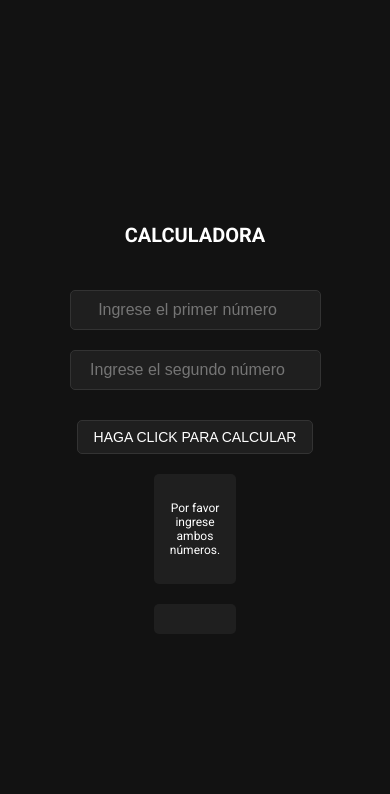
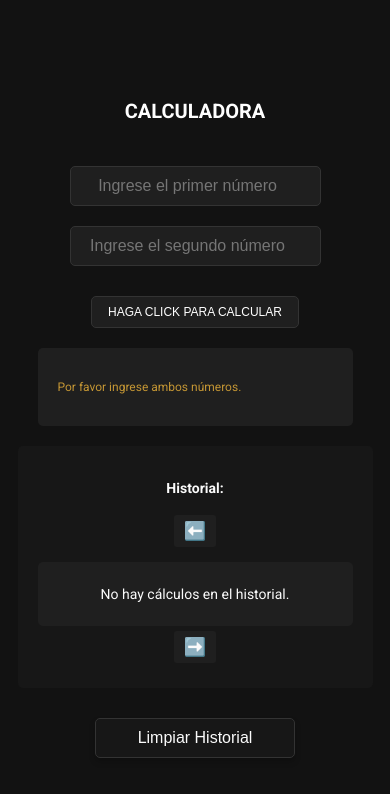
Before and after one commit to maximilianobt/tercerca_preEntrega-MaxmilianoBurelaTello, a plain HTML site: page index.html in a window 390 px wide. Both pictures are taken after a click on the button "HAGA CLICK PARA CALCULAR". Drawn offline with Linux system fonts and the light colour scheme.

Commit message:
tercerca_preEntrega-MaxmilianoBurelaTello

```diff
--- a/css/css.css
+++ b/css/css.css
@@ -16,6 +16,7 @@ body {
 h1 {
     color: #ffffff;
     text-align: center;
+    font-size: 28px;
 }
 
 /* Contenedor centrado para los inputs */
@@ -39,9 +40,10 @@ input {
     text-align: center;
 }
 
-button {
-    padding: 20px;
-    font-size: 18px;
+/* Botón calcular */
+button#calcular-btn {
+    padding: 15px 25px;
+    font-size: 16px;
     background-color: #1f1f1f;
     color: #ffffff;
     border: 1px solid #333333;
@@ -51,30 +53,100 @@ button {
     transition: background-color 0.3s;
 }
 
-button:hover {
+button#calcular-btn:hover {
     background-color: #333333;
 }
 
-/* Estilo de resultados y historial */
-#resultado, #historial {
+/* Estilo de resultados */
+#resultado {
     margin-top: 20px;
-    padding: 15px;
+    padding: 20px;
+    background-color: #1f1f1f;
+    color: #C49634; /* Color de texto de los resultados */
+    border-radius: 5px;
+    text-align: left; /* Alineación de texto a la izquierda */
+    width: 90%;
+    max-width: 400px;
+    display: none;
+    box-sizing: border-box;
+    font-size: 16px;
+}
+
+/* Estilo de historial */
+#historial {
+    margin-top: 20px;
+    padding: 20px;
+    background-color: #171717; /* Fondo de historial */
+    color: #FBFBFB; /* Color de texto de historial */
+    border-radius: 5px;
+    width: 90%;
+    max-width: 400px;
+    text-align: center;
+    display: flex;
+    flex-direction: column;
+    align-items: center;
+}
+
+#contenido-historial {
+    margin-top: 10px;
+    max-height: 300px; /* Altura máxima */
+    overflow-y: auto; /* Habilitar desplazamiento si el contenido excede el tamaño */
+    text-align: center; /* Centra el texto */
+    background-color: #1f1f1f;
+    border-radius: 5px;
+    padding: 10px;
+    width: 100%;
+    box-sizing: border-box; /* Asegura que el padding no sobresalga */
+    font-size: 14px; /* Ajuste de tamaño de fuente */
+    display: flex; /* Flexbox para centrar */
+    justify-content: center; /* Centra horizontalmente */
+    align-items: center; /* Centra verticalmente */
+}
+
+
+/* Estilo de los botones de navegación en el historial */
+button#prev, button#next {
     background-color: #1f1f1f;
     color: #ffffff;
-    border-radius: 5px;
-    text-align: center;
-    width: 15%;
-    max-width: 400px;
+    border: none;
+    font-size: 18px;
+    cursor: pointer;
+    margin: 5px;
+    padding: 5px 10px;
+    border-radius: 3px;
+    transition: background-color 0.3s;
 }
 
-/* Inicialmente ocultamos el resultado, pero mostramos el historial */
-#resultado {
-    display: none;
+button#prev:hover, button#next:hover {
+    background-color: #333333;
 }
 
-#historial {
-    display: block;
+/* Estilo del botón "Limpiar Historial" */
+#acciones-historial {
+    margin-top: 10px;
+    text-align: center;
+}
+
+button#limpiar-historial-btn {
+    padding: 10px 20px;
+    font-size: 16px;
+    background-color: #171717; /* Fondo oscuro */
+    color: #FBFBFB; /* Texto claro */
+    border: 1px solid #333333; /* Borde ligero */
+    cursor: pointer;
+    border-radius: 5px; /* Bordes redondeados */
     margin-top: 20px;
+    transition: background-color 0.3s, transform 0.2s;
+    box-shadow: 0 4px 6px rgba(0, 0, 0, 0.2); /* Sombra ligera */
+    text-align: center;
+    width: 200px; /* Ancho fijo para mejor alineación */
+}
+
+button#limpiar-historial-btn:hover {
+    background-color: #333333; /* Cambio de color al pasar el mouse */
+    color: #C49634; /* Texto dorado al pasar el mouse */
+    transform: scale(1.05); /* Efecto de ampliación */
+    box-shadow: 0 6px 8px rgba(0, 0, 0, 0.3); /* Sombra más intensa */
 }
 
 /* Media queries */
@@ -83,9 +155,9 @@ button:hover {
         font-size: 24px;
     }
 
-    button {
+    button#calcular-btn {
         padding: 10px 20px;
-        font-size: 16px;
+        font-size: 14px;
     }
 
     #resultado, #historial {
@@ -98,9 +170,9 @@ button:hover {
         font-size: 20px;
     }
 
-    button {
+    button#calcular-btn {
         padding: 8px 16px;
-        font-size: 14px;
+        font-size: 12px;
     }
 
     #resultado, #historial {
--- a/index.html
+++ b/index.html
@@ -18,8 +18,21 @@
 
     <button id="calcular-btn">HAGA CLICK PARA CALCULAR</button>
 
+    <!-- Resultado -->
     <div id="resultado"></div>
-    <div id="historial"></div>
+
+    <!-- Historial con flechas para navegar -->
+    <div id="historial">
+        <h3>Historial:</h3>
+        <button id="prev" onclick="navegarHistorial(-1)">⬅️</button>
+        <div id="contenido-historial"></div>
+        <button id="next" onclick="navegarHistorial(1)">➡️</button>
+    </div>
+
+    <!-- Botón para limpiar historial -->
+    <div id="acciones-historial">
+        <button id="limpiar-historial-btn">Limpiar Historial</button>
+    </div>
 
     <script src="js/script.js"></script>
 </body>
--- a/js/script.js
+++ b/js/script.js
@@ -1,68 +1,95 @@
-// Array para almacenar el historial de cálculos
+// Array para almacenar el historial de cálculos y el índice de navegación actual
 let historialCalculos = [];
+let indiceHistorial = 0;
 
-// Captura del botón y agregar un event listener
+// Carga inicial del historial desde localStorage
+document.addEventListener("DOMContentLoaded", () => {
+    const historialGuardado = JSON.parse(localStorage.getItem("historialCalculos")) || [];
+    historialCalculos = historialGuardado;
+    indiceHistorial = historialCalculos.length - 1; // Último cálculo
+    actualizarHistorial();
+});
+
+// Captura el botón de cálculo y agrega un event listener
 document.getElementById("calcular-btn").addEventListener("click", calcular);
+document.getElementById("limpiar-historial-btn").addEventListener("click", limpiarHistorial);
 
+// Función de cálculo
 function calcular() {
-    // Datos de entrada
     let numero1 = parseFloat(document.getElementById("numero1").value);
     let numero2 = parseFloat(document.getElementById("numero2").value);
 
-    // Entradas
     if (isNaN(numero1) || isNaN(numero2)) {
         mostrarResultado("<p>Por favor ingrese ambos números.</p>");
         return;
     }
 
-    // Operaciones
     let resultados = {
         id: historialCalculos.length + 1,
         suma: numero1 + numero2,
         resta: numero1 - numero2,
         multiplicacion: numero1 * numero2,
-        division: numero2 !== 0 ? (numero1 / numero2) : "Indefinido",
-        usuario: "UsuarioDemo" // Reemplazar con un nombre real si se requiere
+        division: numero2 !== 0 ? (numero1 / numero2) : "Indefinido"
     };
 
-    // Historial
     historialCalculos.push(resultados);
+    guardarEnLocalStorage();
+    indiceHistorial = historialCalculos.length - 1;
+    mostrarResultado(generarResultadoHTML(resultados));
+    actualizarHistorial();
+}
 
-    // Mostrar resultados
-    let resultadoHTML = `
-        <p><strong>Resultados del <p>cálculo #${resultados.id}:</p></strong></p>
+// Genera el HTML para mostrar el resultado del cálculo actual
+function generarResultadoHTML(resultados) {
+    return `
+        <p><strong>Resultados del cálculo #${resultados.id}:</strong></p>
         <p>Suma: ${resultados.suma}</p>
         <p>Resta: ${resultados.resta}</p>
         <p>Multiplicación: ${resultados.multiplicacion}</p>
         <p>División: ${resultados.division}</p>
     `;
-    mostrarResultado(resultadoHTML);
+}
 
-    // Historial de cálculos en el DOM
+// Actualiza el contenido del historial de acuerdo al índice actual
+function actualizarHistorial() {
+    const contenidoHistorial = document.getElementById("contenido-historial");
+    if (historialCalculos.length > 0) {
+        const resultadoHTML = historialCalculos.slice(indiceHistorial, indiceHistorial + 1)
+            .map(generarResultadoHTML)
+            .join("");
+        contenidoHistorial.innerHTML = resultadoHTML;
+    } else {
+        contenidoHistorial.innerHTML = "<p>No hay cálculos en el historial.</p>";
+    }
+
+    // Actualiza los botones de navegación
+    document.getElementById("prev").disabled = indiceHistorial <= 0;
+    document.getElementById("next").disabled = indiceHistorial >= historialCalculos.length - 1;
+}
+
+// Navega por el historial
+function navegarHistorial(direccion) {
+    indiceHistorial += direccion;
     actualizarHistorial();
 }
 
-// Función
-function mostrarResultado(mensaje) {
-    const resultadoDiv = document.getElementById("resultado");
-    resultadoDiv.innerHTML = mensaje;
-    resultadoDiv.style.display = "block";
+// Muestra el resultado de la operación
+function mostrarResultado(contenido) {
+    const divResultado = document.getElementById("resultado");
+    divResultado.innerHTML = contenido;
+    divResultado.style.display = "block";
 }
 
-// Función para actualizar y mostrar el historial de cálculos
-function actualizarHistorial() {
-    const historialDiv = document.getElementById("historial");
-    historialDiv.innerHTML = "<h3>Historial:</h3>";
-    historialCalculos.forEach(calc => {
-        historialDiv.innerHTML += `
-            <div>
-                <p><strong>Cálculo #${calc.id}:</strong></p>
-                <p>Suma: ${calc.suma}</p>
-                <p>Resta: ${calc.resta}</p>
-                <p>Multiplicación: ${calc.multiplicacion}</p>
-                <p>División: ${calc.division}</p>
-            </div>
-            <hr>
-        `;
-    });
+// Limpia el historial y lo borra de localStorage
+function limpiarHistorial() {
+    historialCalculos = [];
+    indiceHistorial = 0;
+    localStorage.removeItem("historialCalculos");
+    actualizarHistorial();
+    document.getElementById("resultado").style.display = "none";
 }
+
+// Guarda el historial en localStorage
+function guardarEnLocalStorage() {
+    localStorage.setItem("historialCalculos", JSON.stringify(historialCalculos));
+}
```
